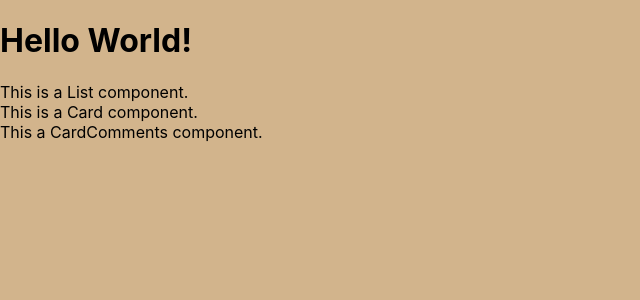
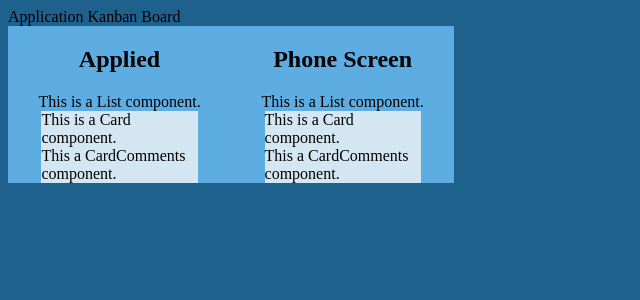
Before and after one commit to ajlee12/react-node-kanban, a React (Create React App) app: page / in a window 1280 px wide. Shown: the top 300 px of the page, without its empty margins (0-640 px from the left). Built offline with nearby package versions, Linux system fonts and the light colour scheme.

Commit message:
Add basic styling for core components.

```diff
--- a/src/components/App.tsx
+++ b/src/components/App.tsx
@@ -3,11 +3,16 @@ import List from './List';
 
 const App: FC = () => {
   return (
-    <div className="App">
-      <h1>Hello World!</h1>
-      <List />
+    <div className="App" style={styles}>
+      {/* <h1>Hello World!</h1> */}
+      <List listTitle={'Applied'} />
+      <List listTitle={'Phone Screen'} />
     </div>
   );
 };
 
+const styles = {
+  display: 'flex',
+};
+
 export default App;
--- a/src/components/Card.tsx
+++ b/src/components/Card.tsx
@@ -1,13 +1,21 @@
-import React, { FC } from 'react';
+import React, { CSSProperties, FC } from 'react';
 import CardComments from './CardComments';
 
 const Card: FC = () => {
   return (
-    <div>
+    <div style={styles}>
       This is a Card component.
       <CardComments />
     </div>
   );
 };
 
+const styles: CSSProperties = {
+  backgroundColor: '#D4E6F1',
+  width: '70%',
+  display: 'flex',
+  flexDirection: 'column',
+  alignItems: 'center',
+};
+
 export default Card;
--- a/src/components/List.tsx
+++ b/src/components/List.tsx
@@ -1,13 +1,23 @@
-import React, { FC } from 'react';
+import React, { CSSProperties, FC } from 'react';
 import Card from './Card';
 
-const List: FC = () => {
+type ListProps = { listTitle: string };
+
+const List: FC<ListProps> = ({listTitle}) => {
   return (
-    <div>
+    <div style={styles}>
+      <h2>{listTitle}</h2>
       This is a List component.
       <Card />
     </div>
   );
 };
 
+const styles: CSSProperties = {
+  backgroundColor: '#5DADE2',
+  display: 'flex',
+  flexDirection: 'column',
+  alignItems: 'center',
+};
+
 export default List;
--- a/src/index.tsx
+++ b/src/index.tsx
@@ -8,6 +8,7 @@ import './styles.css';
 render(
   <Provider store={store}>
     <React.StrictMode>
+      Application Kanban Board
       <App />
     </React.StrictMode>
   </Provider>,
--- a/src/styles.css
+++ b/src/styles.css
@@ -1,14 +1,8 @@
 body {
-  background-color: tan;
-  margin: 0;
-  font-family: -apple-system, BlinkMacSystemFont, 'Segoe UI', 'Roboto', 'Oxygen',
-    'Ubuntu', 'Cantarell', 'Fira Sans', 'Droid Sans', 'Helvetica Neue',
-    sans-serif;
-  -webkit-font-smoothing: antialiased;
-  -moz-osx-font-smoothing: grayscale;
+  background-color: #1F618D;
 }
 
-code {
+/* code {
   font-family: source-code-pro, Menlo, Monaco, Consolas, 'Courier New',
     monospace;
-}
+} */
```
